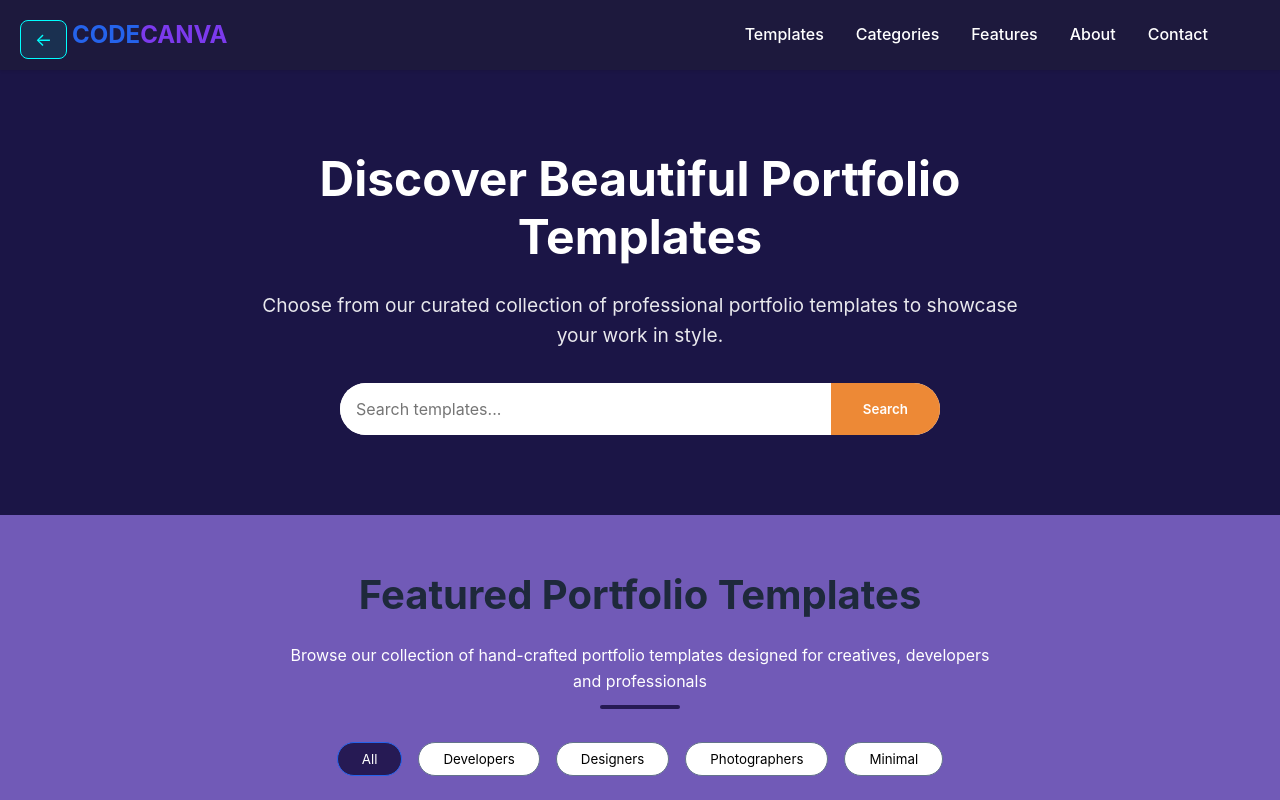
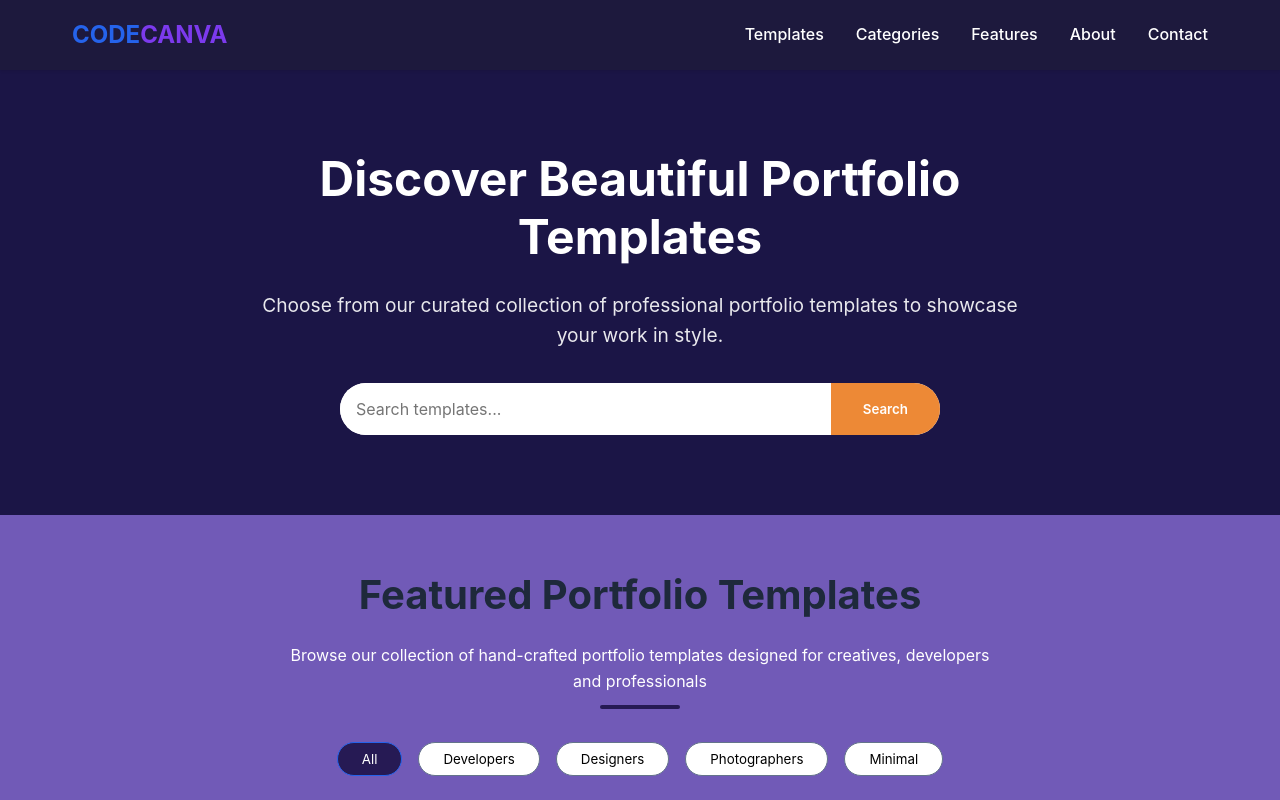
Before and after one commit to Nsanjayboruds/Template-hub, a plain HTML site: page index.html in a window 1280 px wide. Shown: the top 800 px of the page. Drawn offline with Linux system fonts and the light colour scheme.

Commit message:
Update index.html

```diff
--- a/index.html
+++ b/index.html
@@ -12,7 +12,7 @@
 <body>
     <!-- Navigation -->
     <nav>
-      <button class="back-arrow" onclick="window.location.href='https://code-canvas-dev.netlify.app/'">←</button>
+
 
 
 
```
